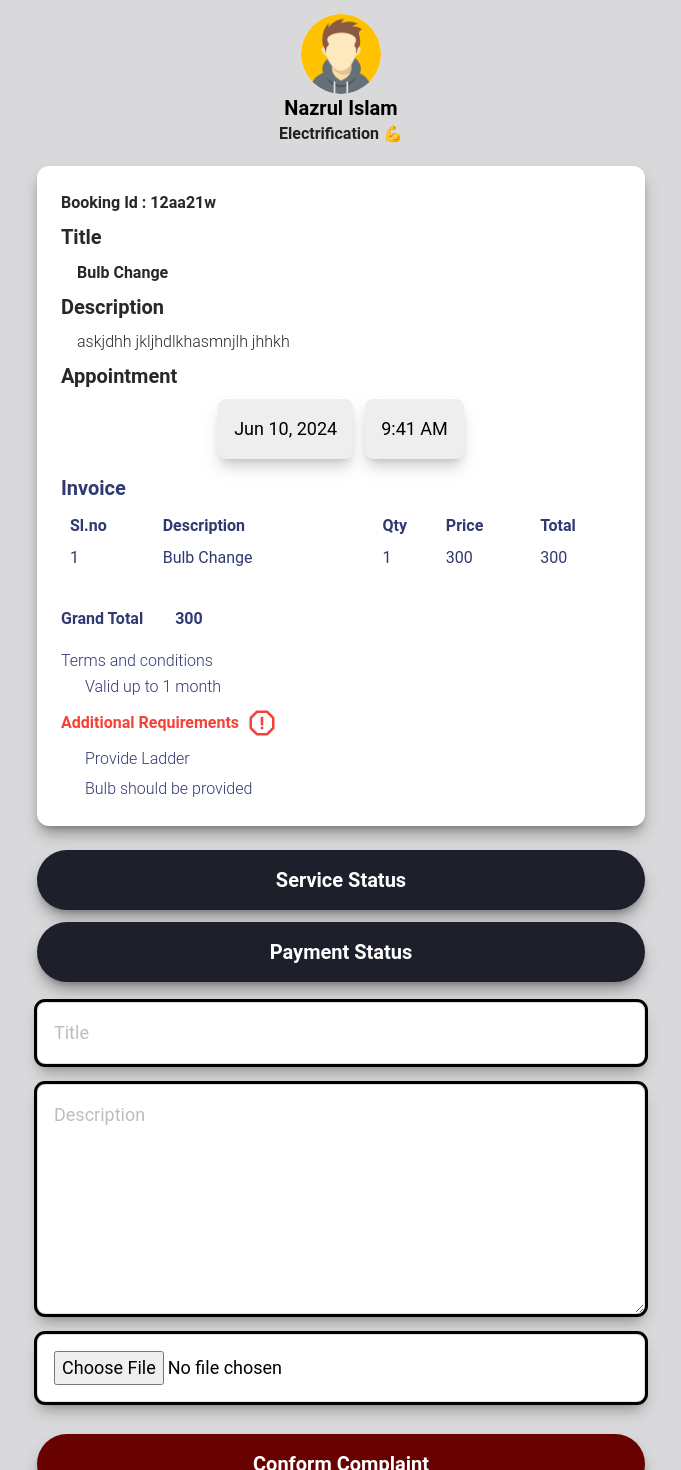
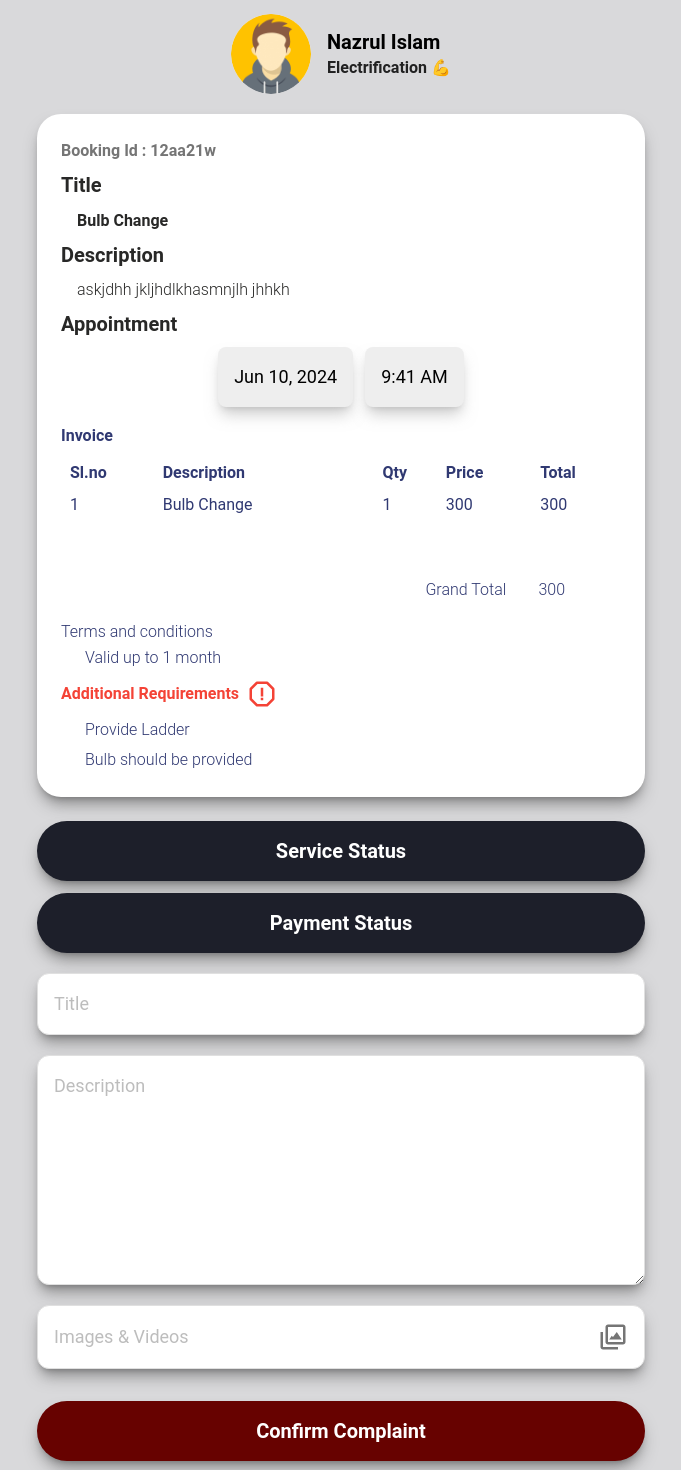
Before and after one commit to RJRYT/SC-MERN, a React (Vite) app in the folder client/: page /complaint in a window 1280 px wide. Shown: the part 140-1610 px from the top of the page, without its empty margins (299-980 px from the left). Built offline with nearby package versions, Linux system fonts and the light colour scheme.

Commit message:
Complaint Complete

```diff
--- a/client/src/pages/complaint/ComplaintForm.jsx
+++ b/client/src/pages/complaint/ComplaintForm.jsx
@@ -1,25 +1,26 @@
 import React from 'react';
 import img from '../../assets/images/men_icon_jpg.png';
-import { Card, CardBody, Typography } from '@material-tailwind/react'
+import { Card, CardBody, Typography } from '@material-tailwind/react';
 import { BiErrorAlt } from "react-icons/bi";
+import { BiImages } from "react-icons/bi";
 
 const ComplaintForm = () => {
   return (
     <div className='flex flex-col justify-center items-center bg-gray-bg p-4 sm:p-8'>
-      <div className='flex flex-row sm:flex-col items-center w-full sm:justify-center'>
+      <div className='flex flex-row items-center w-full sm:justify-center'>
         <img
           src={img}
           alt="Profile"
           className="rounded-full w-16 h-16 sm:w-20 sm:h-20"
         />
-        <div className="ml-4 sm:ml-0 text-left sm:text-center">
+        <div className="ml-4 text-left sm:text-left">
           <h2 className="text-lg sm:text-xl font-semibold">Nazrul Islam</h2>
           <p className="text-gray-900 font-semibold">Electrification 💪</p>
         </div>
       </div>
-      <Card className="w-full sm:w-1/2 mx-auto mt-5 shadow-lg shadow-gray-800/50">
+      <Card className="w-full sm:w-1/2 mx-auto mt-5 rounded-3xl shadow-lg shadow-gray-800/50">
         <CardBody>
-          <Typography variant="h6" className="mb-2 text-appointment"> Booking Id : 12aa21w </Typography>
+          <Typography variant="h6" className="mb-2 text-gray-600"> Booking Id : 12aa21w </Typography>
           <Typography variant="h5" className="mb-2 text-appointment"> Title </Typography>
           <Typography variant="h6" className="mb-2 ml-4 text-appointment"> Bulb Change </Typography>
           <Typography variant="h5" className="mb-2 text-appointment"> Description </Typography>
@@ -29,7 +30,7 @@ const ComplaintForm = () => {
             <button className="bg-gray-200 text-lg text-black p-4 rounded-lg shadow-lg shadow-gray-500/50">Jun 10, 2024</button>
             <button className="bg-gray-200 text-lg text-black p-4 rounded-lg shadow-lg shadow-gray-500/50">9:41 AM</button>
           </div>
-          <Typography variant="h5" className="mb-2 text-invoice"> Invoice </Typography>
+          <Typography variant="h6" className="mb-2 text-invoice"> Invoice </Typography>
           <table className="w-full text-left ml-2 text-table">
             <thead>
               <tr>
@@ -48,14 +49,17 @@ const ComplaintForm = () => {
                 <td className="py-1">300</td>
                 <td className="py-1">300</td>
               </tr>
+
             </tbody>
           </table>
-          <div className='flex gap-8'>
-            <Typography variant="h6" className="mt-8 text-table"> Grand Total</Typography>
-            <Typography variant="h6" className="mt-8 text-table"> 300 </Typography>
-          </div>
+
+          <div className='flex gap-8 justify-end mt-6 mr-14  sm-only:-mt-2 sm-only:mr-3'>
+            <Typography variant="body2" className="mt-8 text-table"> Grand Total</Typography>
+             <Typography variant="body2" className="mt-8 text-table"> 300 </Typography>
+             </div>
+
           <Typography variant="body2" className="mt-4 text-table"> Terms and conditions </Typography>
-          <Typography variant="body2" className="mb-2 text-table ml-6"> Valid up to 1 month </Typography>
+          <Typography variant="body2" className="mb-2  text-table ml-6"> Valid up to 1 month </Typography>
           <Typography variant="h6" color="red" className="mb-2 flex items-center gap-2">
             Additional Requirements
             <BiErrorAlt className='text-3xl' />
@@ -64,7 +68,7 @@ const ComplaintForm = () => {
           <Typography variant="body2" className="text-table ml-6"> Bulb should be provided </Typography>
         </CardBody>
       </Card>
-      <div className="flex flex-col  justify-center items-center gap-3 w-full sm:w-1/2 mt-6">
+      <div className="flex flex-col justify-center items-center gap-3 w-full sm:w-1/2 mt-6">
         <button className="w-full rounded-full shadow-lg h-[60px] bg-primary text-white text-xl font-bold shadow-gray-800/50">
           Service Status
         </button>
@@ -73,12 +77,16 @@ const ComplaintForm = () => {
         </button>
       </div>
       <div className="flex flex-col gap-5 w-full sm:w-1/2 m-5">
-        <input type="text" className='w-full p-4 border border-gray-300 rounded-lg outline text-lg shadow-lg shadow-gray-800/50' placeholder='Title'/>
-        <textarea id="description" className="w-full p-4 border border-gray-300 rounded-lg outline text-lg shadow-lg shadow-gray-800/50" rows="7" placeholder="Description"></textarea>
-        <input type="file" accept="image/*,video/*" className='w-full p-4 border border-gray-300 rounded-lg outline text-lg shadow-lg shadow-gray-800/50 bg-white' placeholder='Images and Videos'/>
+        <input type="text" className='w-full p-4 border border-gray-300 rounded-xl  text-lg shadow-lg shadow-gray-800/50' placeholder='Title'/>
+        <textarea id="description" className="w-full p-4 border border-gray-300 rounded-xl  text-lg shadow-lg shadow-gray-800/50" rows="7" placeholder="Description"></textarea>
+        <label className='w-full p-4 flex items-center justify-between border border-gray-300 text-gray-400  text-lg shadow-lg shadow-gray-800/50 bg-white rounded-xl' htmlFor='imgselector'>Images & Videos
+        <BiImages className='text-3xl text-gray-600'/>
+        </label>
+        <input type="file" accept="image/*,video/*" placeholder='Images and Videos' hidden id='imgselector'/>
+
       </div>
       <button className="w-full sm:w-1/2 mt-3 rounded-full shadow-lg flex items-center justify-center h-[60px] bg-conform text-white text-xl font-bold shadow-gray-800/50">
-        Conform Complaint
+        Confirm Complaint
       </button>
     </div>
   );
```
